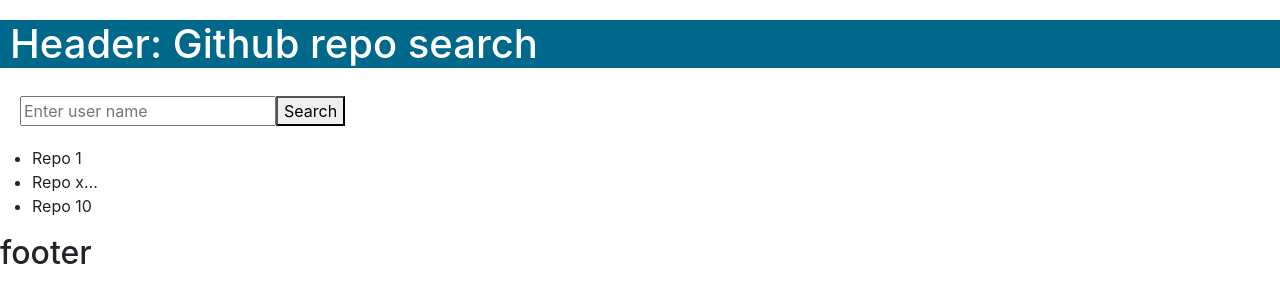
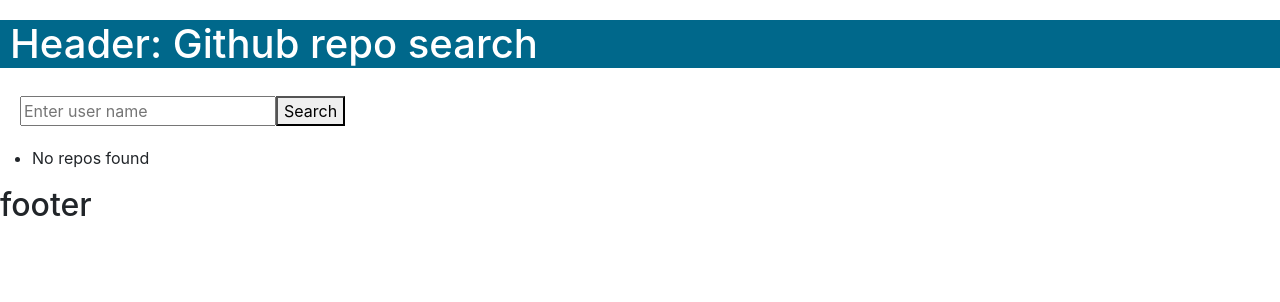
Before and after one commit to 70928manson/react-github-api-pratice, a React (Create React App) app: page / in a window 1280 px wide. Shown: the top 302 px of the page. Built offline with nearby package versions, Linux system fonts and the light colour scheme.

Commit message:
get user所有repo

```diff
--- a/src/components/Results.js
+++ b/src/components/Results.js
@@ -1,10 +1,18 @@
 import React from "react";
 
-const Results = () => {
+const Results = (props) => {
+    const { repos } = props;
+    console.log('Repos is:  ', repos.data);
+
+    const listRepos =
+      repos.length !==0 ? (
+        repos.data.map((item) => <li key={item.id}><a href={item.html_url}>{item.name}</a></li>)  //repos.data.slice(0, 10) 只顯示10個
+      ) : (
+        <li>No repos found</li>
+      );
+
     return <ul>
-        <li>Repo 1</li>
-        <li>Repo x...</li>
-        <li>Repo 10</li>
+        {listRepos}
     </ul>
 };
 
--- a/src/components/SearchBar.js
+++ b/src/components/SearchBar.js
@@ -16,7 +16,7 @@
 
         try {
             // 3/23:測試axios.get(`~`).then以外的寫法
-            const result = await axios(`https://api.github.com/users/${searchInput}`);   //searchInput -> 輸入的用戶名稱
+            const result = await axios(`https://api.github.com/users/${searchInput}/repos`);   //searchInput -> 輸入的用戶名稱
 
             setRepos(result);
         }catch(err){
@@ -24,15 +24,14 @@
         }
     }
 
-    console.log(repos);
-
+    // console.log(repos);
     return (
    <>
     <div style={{ padding: "20px" }}>
         <input type="text" placeholder="Enter user name" value={searchInput} onChange={handleChange} />
         <button onClick={handleClick}>Search</button>
     </div>
-    <Results />
+    <Results repos={repos} />
     </>
     );
 };
```
Also changed, not shown: src/components/Footer.jsx (renamed from src/components/Footer.js).
